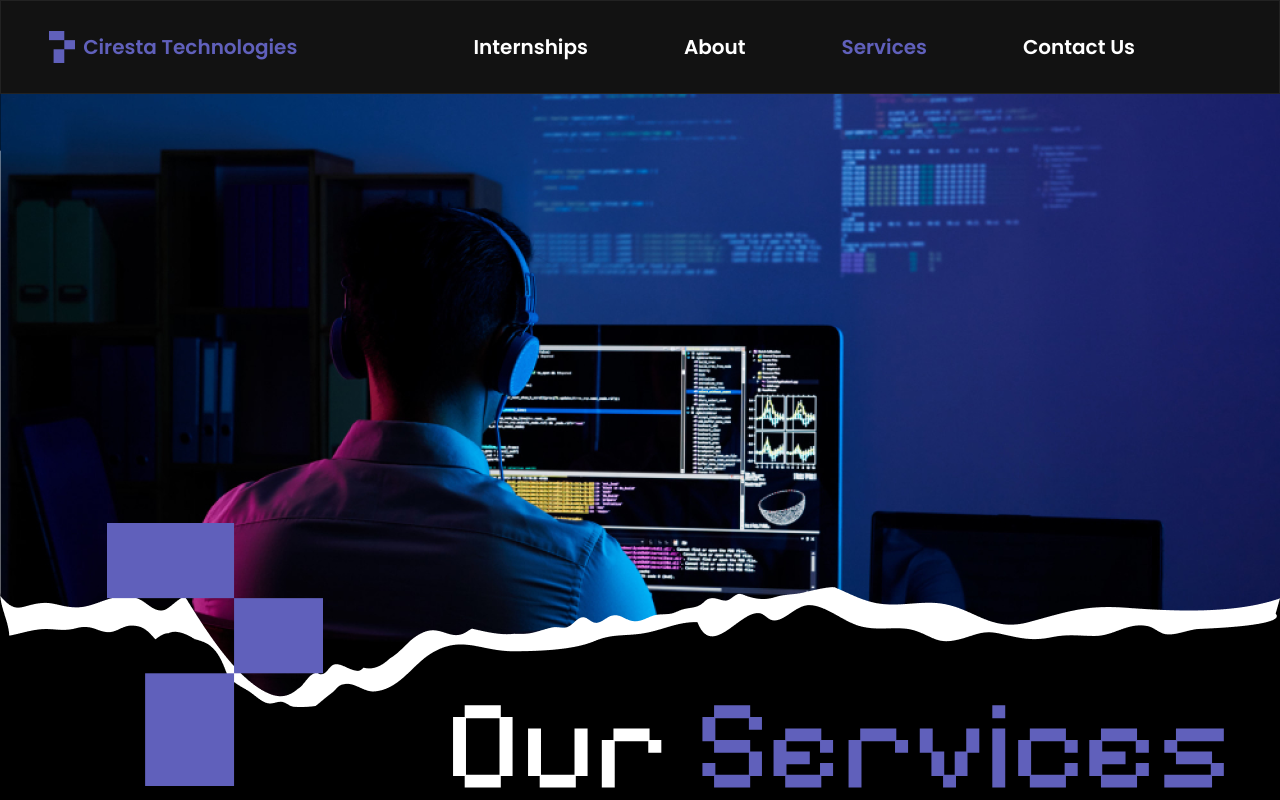
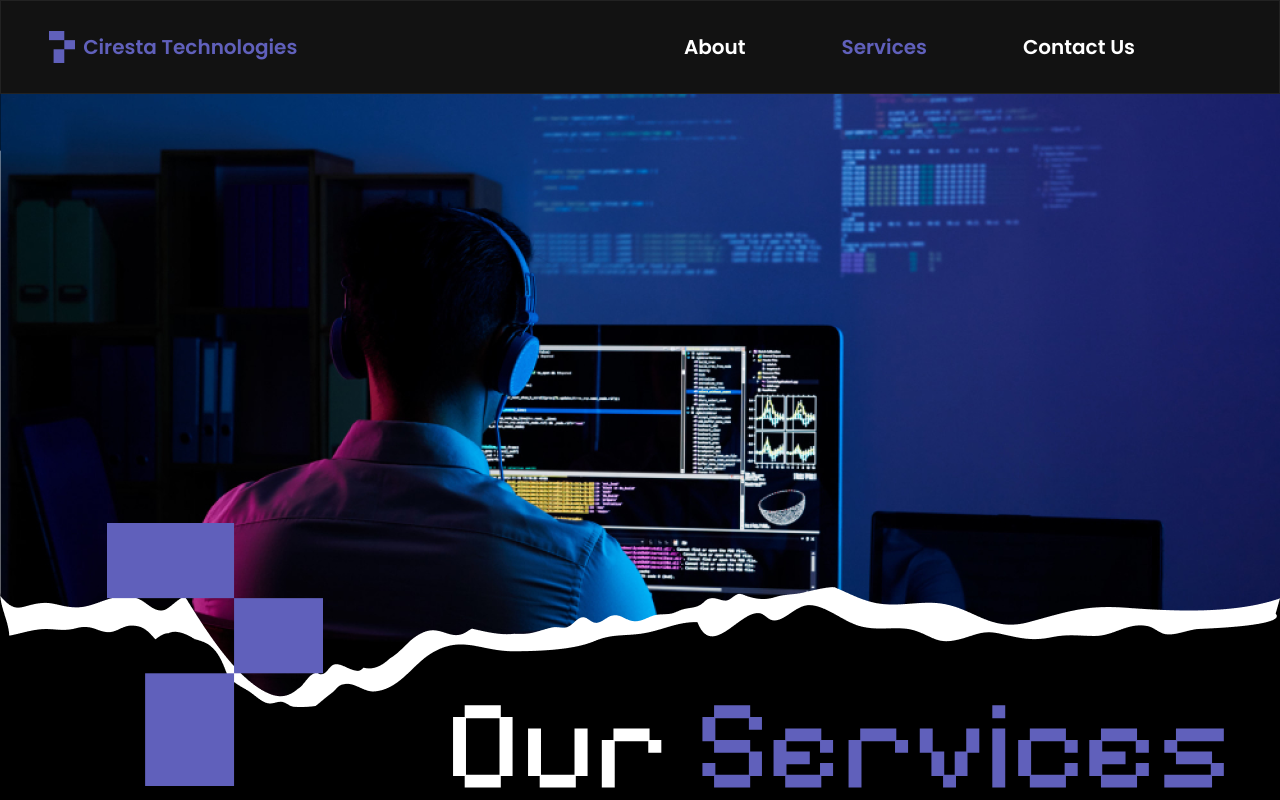
Before and after one commit to Ciresta/Landing-Page-Ciresta, a React (Create React App) app: page /services in a window 1280 px wide. Shown: the top 800 px of the page. Built offline with nearby package versions, Linux system fonts and the light colour scheme.

Commit message:
internship removed

```diff
--- a/src/components/Navbar.js
+++ b/src/components/Navbar.js
@@ -34,9 +34,9 @@ const Navbar = () => {
       </div>
 
       <div className="hidden md:flex space-x-16 font-semibold pr-20 text-xl">
-        <NavLinkStyled to="/internships" currentPath={location.pathname} closeMenu={closeMenu}>
+        {/* <NavLinkStyled to="/internships" currentPath={location.pathname} closeMenu={closeMenu}>
           Internships
-        </NavLinkStyled>
+        </NavLinkStyled> */}
         <NavLinkStyled to="/about" currentPath={location.pathname} closeMenu={closeMenu}>
           About
         </NavLinkStyled>
@@ -68,9 +68,9 @@ const Navbar = () => {
           }}
         >
           <div className="flex flex-col">
-            <NavLinkStyled to="/internships" currentPath={location.pathname} closeMenu={closeMenu}>
+            {/* <NavLinkStyled to="/internships" currentPath={location.pathname} closeMenu={closeMenu}>
               Internships
-            </NavLinkStyled>
+            </NavLinkStyled> */}
             <NavLinkStyled to="/about" currentPath={location.pathname} closeMenu={closeMenu}>
               About
             </NavLinkStyled>
```
